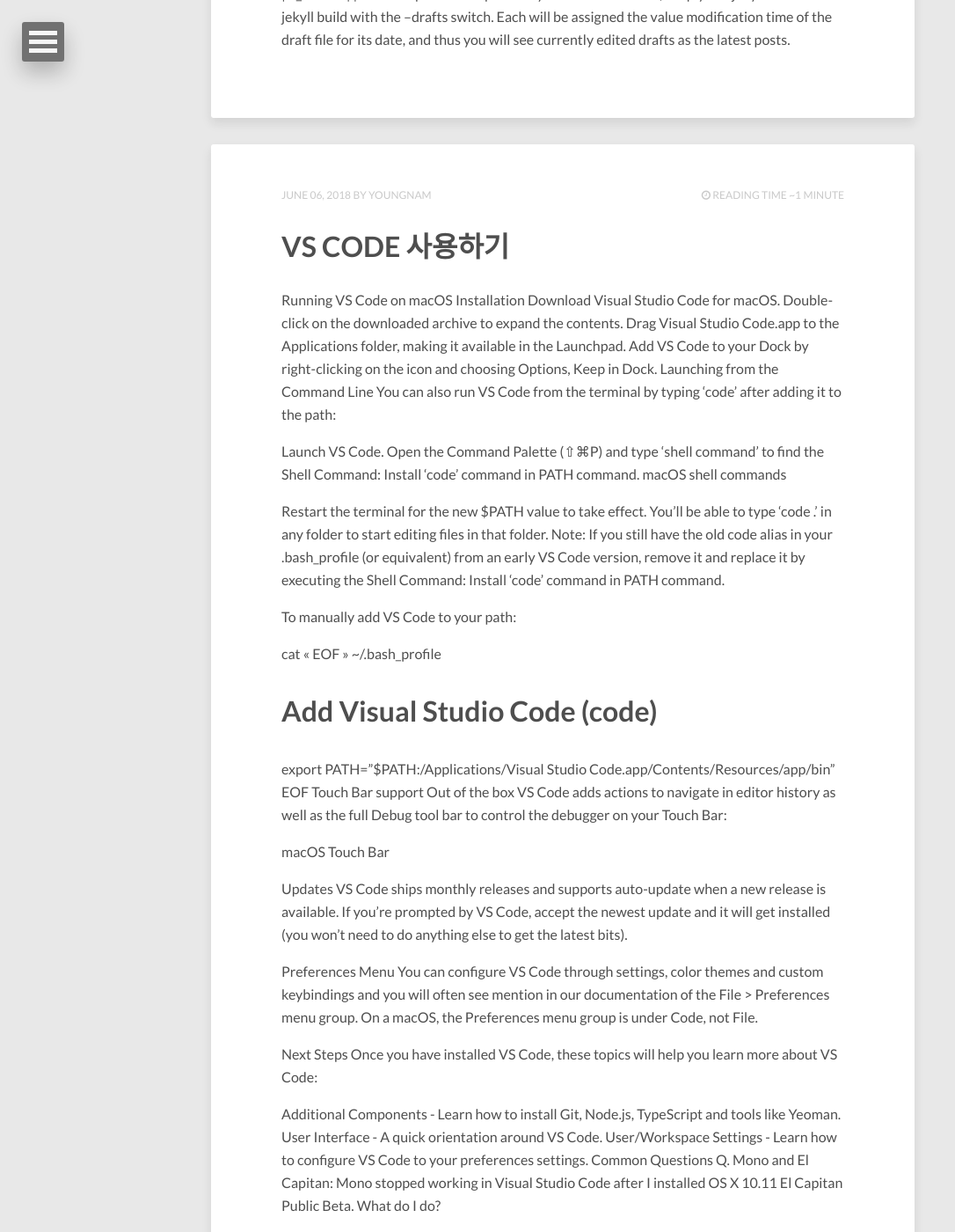
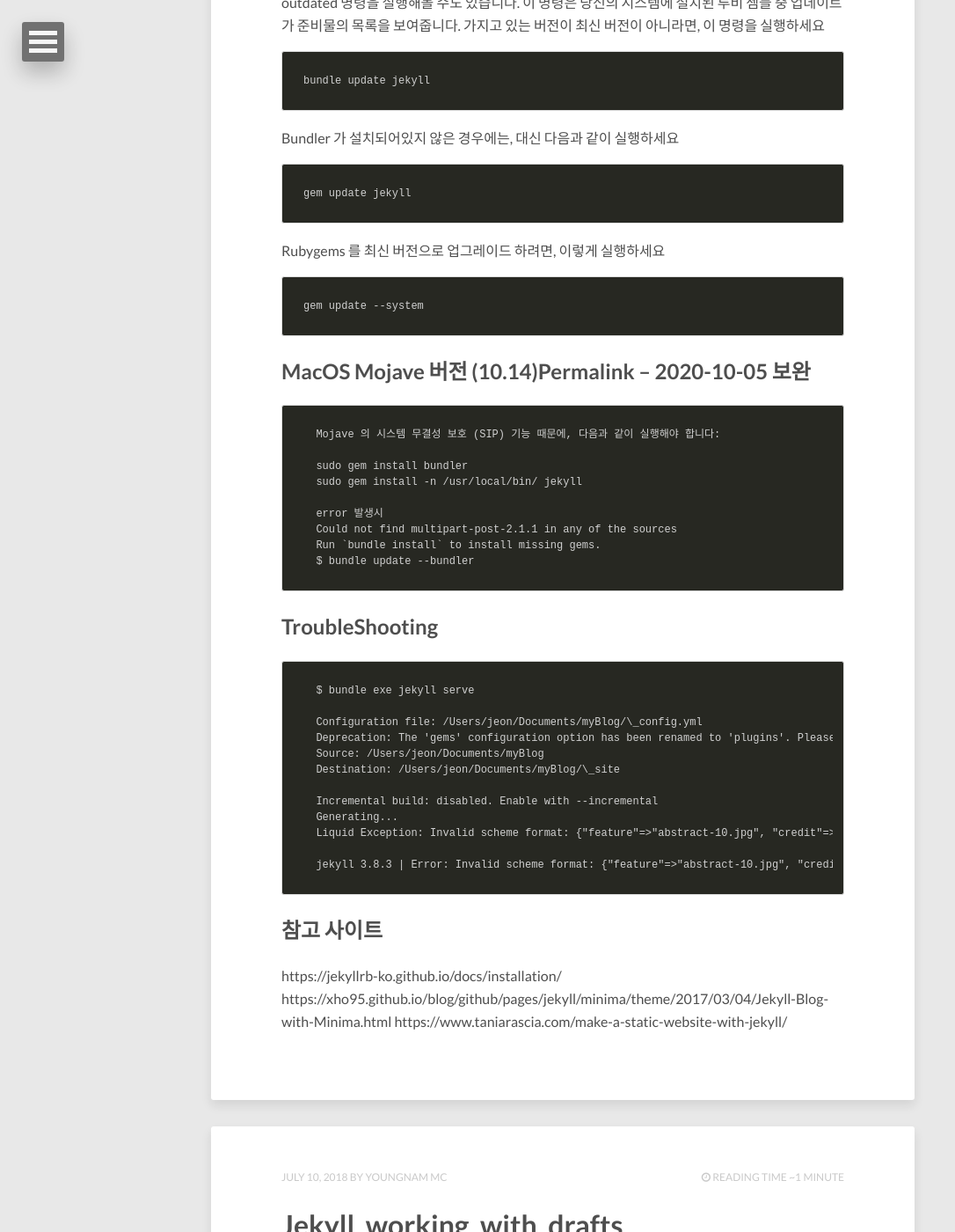
Before and after one commit to mc3767/mc3767.github.io, a Jekyll site: the page built from index.html, in a window 1280 px wide and 1400 px high, scrolled down 10085 px. Shown: the whole window at 88% size, without its empty margins (0-1086 px from the left). Built offline with Jekyll 4.4.1, drawn with Linux system fonts in a browser that asks for light colours; nearby versions of some CDN libraries; the list of posts is cut into pages by our own code; some of the changed text lies outside the part shown.

Commit message:
docker install

````diff
--- a/_config.yml
+++ b/_config.yml
@@ -1,7 +1,7 @@
-title:            정보가 미래다
-description:      Describe your website here.
+title: 개발과 운영을 위한 기록
+description: Describe your website here.
 disqus_shortname: mc3767
-reading_time:     true
+reading_time: true
 words_per_minute: 200
 # Your site's domain goes here (eg: https://mmistakes.github.io, http://yourdomain.com, etc)
 # When testing locally leave blank or use http://localhost:4000
@@ -9,14 +9,14 @@
 
 # Owner/author information
 owner:
-  name:           YoungNam
-  avatar:         avatar.jpg
-  bio:            "Your bio goes here. It shouldn't be super long but a good sentence or two should suffice."
-  email:          you@email.com
+  name: YoungNam Mc
+  avatar: avatar.jpg
+  bio: "Delphi, SQL, Java, PHP와 모바일 개발을 주로 하고 있는 직장인 입니다."
+  email: mc3767@gmail.com
   # Social networking links used in footer. Update and remove as you like.
-  twitter:  mc3767
+  twitter: mc3767
   facebook: mc3767
-  github:  mc3767
+  github: mc3767
   stackexchange: mc3767
   linkedin: mc3767
   instagram: mc3767
@@ -35,10 +35,10 @@
 bing_verify:
 
 # http://en.wikipedia.org/wiki/List_of_tz_database_time_zones
-timezone:    asia/seoul
-future:      false  # publish future dated posts --  true, false (default)
+timezone: asia/seoul
+future: false # publish future dated posts --  true, false (default)
 highlighter: rouge
-markdown:    kramdown
+markdown: kramdown
 plugins:
   - jekyll-sitemap
   - jekyll-paginate
@@ -50,7 +50,7 @@
   style: compressed
 
 # https://github.com/mojombo/jekyll/wiki/Permalinks
-permalink:   /:categories/:title/
+permalink: /:categories/:title/
 
 # Amount of post to show on home page
 paginate: 5
--- a/_posts/2018-07-13-Create_blog_with_jekyll.md
+++ b/_posts/2018-07-13-Create_blog_with_jekyll.md
@@ -5,6 +5,7 @@
 modified: 2018-07-13
 tags: [Jekyll]
 ---
+
 ## Jekyll 이란게 뭐죠, 한 마디로?
 
 Jekyll 은 아주 심플하고 블로그 지향적인 정적 사이트 생성기입니다.
@@ -21,7 +22,7 @@
 
 윈도우 사용자라면 Hurderella 님이 정리하신 Windows에서 Github Page와 Jekyll로 블로그 생성하기 라는 글을 보면 될 것 같습니다.
 
-리눅스 (Linux)	사용자라면 각 배포판 별로 패키지 관리자를 사용해서 설치하면 되는데, 우분투 (Ubuntu) 라면 다음과 같이 설치할 수 있습니다.
+리눅스 (Linux) 사용자라면 각 배포판 별로 패키지 관리자를 사용해서 설치하면 되는데, 우분투 (Ubuntu) 라면 다음과 같이 설치할 수 있습니다.
 
 ```
   $ sudo apt-get install ruby-full
@@ -38,7 +39,6 @@
 ## Jekyll 로 로컬에 블로그 만들기
 
 Jekyll 로 새 블로그를 만들려면 블로그를 저장할 폴더로 이동해서 다음과 같은 명령을 실행합니다. 아래에서 my-awesome-site 부분은 어차피 나중에 지울 거라서 이름을 아무렇게나 지어도 됩니다.
-
 
 ```
 $ jekyll new my-awesome-site
@@ -65,9 +65,8 @@
 ```
 $ bundle exec jekyll serve
 ```
+
 브라우저를 실행하고 주소창에 http://localhost:4000 를 입력하면 다음과 같은 페이지를 볼 수 있습니다.
-
-
 
 ## Update jekyll
 
@@ -96,23 +95,39 @@
 gem update --system
 ```
 
+## MacOS Mojave 버전 (10.14)Permalink -- 2020-10-05 보완
+
+```
+  Mojave 의 시스템 무결성 보호 (SIP) 기능 때문에, 다음과 같이 실행해야 합니다:
+
+  sudo gem install bundler
+  sudo gem install -n /usr/local/bin/ jekyll
+
+  error 발생시
+  Could not find multipart-post-2.1.1 in any of the sources
+  Run `bundle install` to install missing gems.
+  $ bundle update --bundler
+```
+
 ## TroubleShooting
 
+```
+  $ bundle exe jekyll serve
 
+  Configuration file: /Users/jeon/Documents/myBlog/\_config.yml
+  Deprecation: The 'gems' configuration option has been renamed to 'plugins'. Please update your config file accordingly.
+  Source: /Users/jeon/Documents/myBlog
+  Destination: /Users/jeon/Documents/myBlog/\_site
 
-$ bundle exe jekyll serve
-Configuration file: /Users/jeon/Documents/myBlog/_config.yml
-       Deprecation: The 'gems' configuration option has been renamed to 'plugins'. Please update your config file accordingly.
-            Source: /Users/jeon/Documents/myBlog
-       Destination: /Users/jeon/Documents/myBlog/_site
+  Incremental build: disabled. Enable with --incremental
+  Generating...
+  Liquid Exception: Invalid scheme format: {"feature"=>"abstract-10.jpg", "credit"=>"dargadgetz", "creditlink"=>"http in feed.xml
 
-
- Incremental build: disabled. Enable with --incremental
-      Generating...
-  Liquid Exception: Invalid scheme format: {"feature"=>"abstract-10.jpg", "credit"=>"dargadgetz", "creditlink"=>"http in feed.xml
-jekyll 3.8.3 | Error:  Invalid scheme format: {"feature"=>"abstract-10.jpg", "credit"=>"dargadgetz", "creditlink"=>"http
+  jekyll 3.8.3 | Error: Invalid scheme format: {"feature"=>"abstract-10.jpg", "credit"=>"dargadgetz", "creditlink"=>"http
+```
 
 ## 참고 사이트
+
 https://jekyllrb-ko.github.io/docs/installation/
 https://xho95.github.io/blog/github/pages/jekyll/minima/theme/2017/03/04/Jekyll-Blog-with-Minima.html
 https://www.taniarascia.com/make-a-static-website-with-jekyll/
--- /dev/null
+++ b/_posts/2020-05-05-docker-docker-compose-install-on-centos7.md
@@ -0,0 +1,54 @@
+---
+layout: post
+title: "docker, docker-compose 설치"
+description: "docker, docker-compose 설치 과정을 정리해 봄"
+modified: 2020-05-05
+tags: [docker, docker-compose]
+---
+
+### 1. 잘못 설치된 버전이 있으면 삭제
+
+```
+   $ yum remove docker \
+       docker-common \
+       docker-selinux \
+       docker-engine
+```
+
+### 2. 필수 패키지 설치
+
+```
+    $ sudo yum install -y yum-utils device-mapper-persistent-data lvm2
+
+    # docker repo를 등록한다.
+    $ sudo yum-config-manager --add-repo \
+    https://download.docker.com/linux/centos/docker-ce.repo
+
+    $ yum package를 업데이트
+    $ sudo yum makecache fast
+```
+
+### 3. 설치
+
+```
+    $ yum install docker-ce
+
+    $ docker --version
+    Docker version 19.03.10, build 9424aeaee9
+```
+
+### 4. Docker-compose 설치
+
+```
+    $ curl -L https://github.com/docker/compose/releases/download/1.14.0/docker-compose-`uname -s`-`uname -m` > /usr/local/bin/docker-compose
+
+    $ chmod +x /usr/local/bin/docker-compose
+```
+
+### 5. 설치 확인
+
+```
+    $ docker-compose --version
+```
+
+참고 - https://gracefullight.dev/2017/07/23/Install-docker-docker-compose-to-centos/
````
Also changed, not shown: _posts/2018-06-06-vscode-insatll.md (+5 -4 lines).
